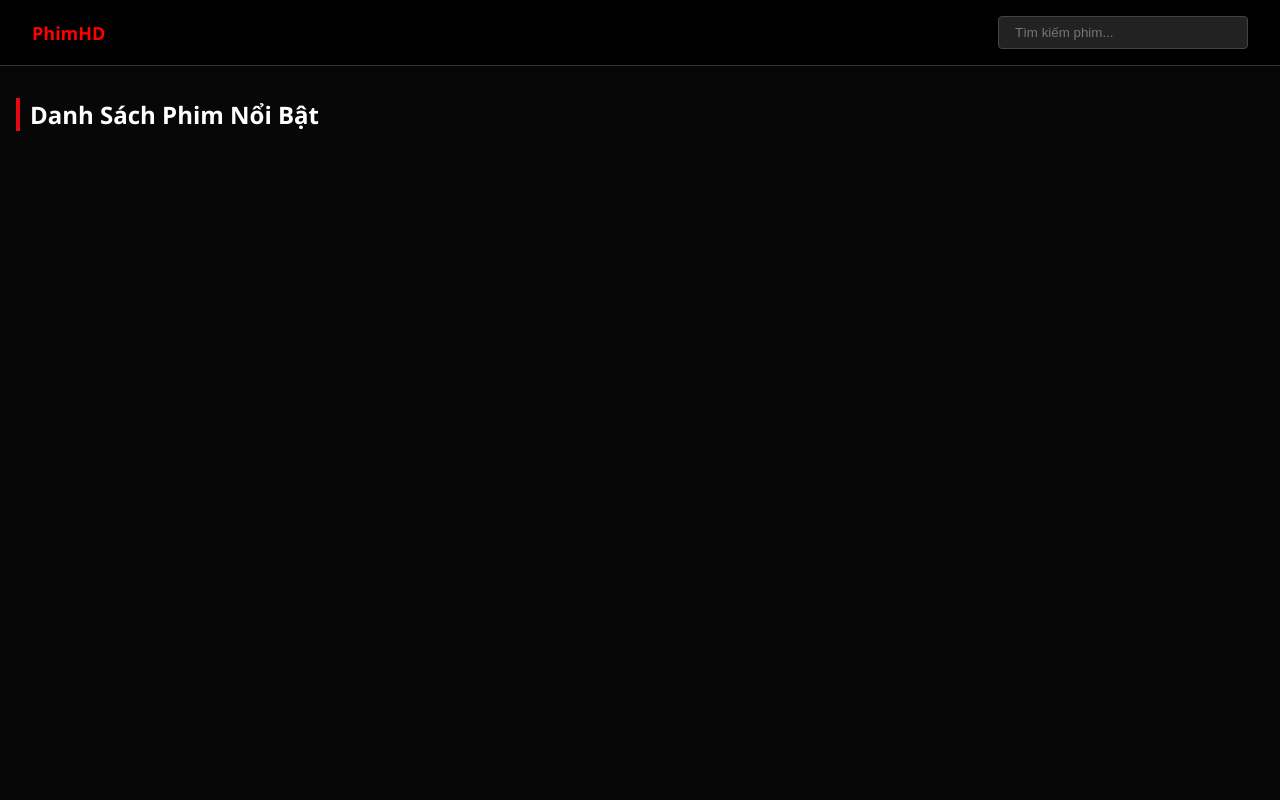
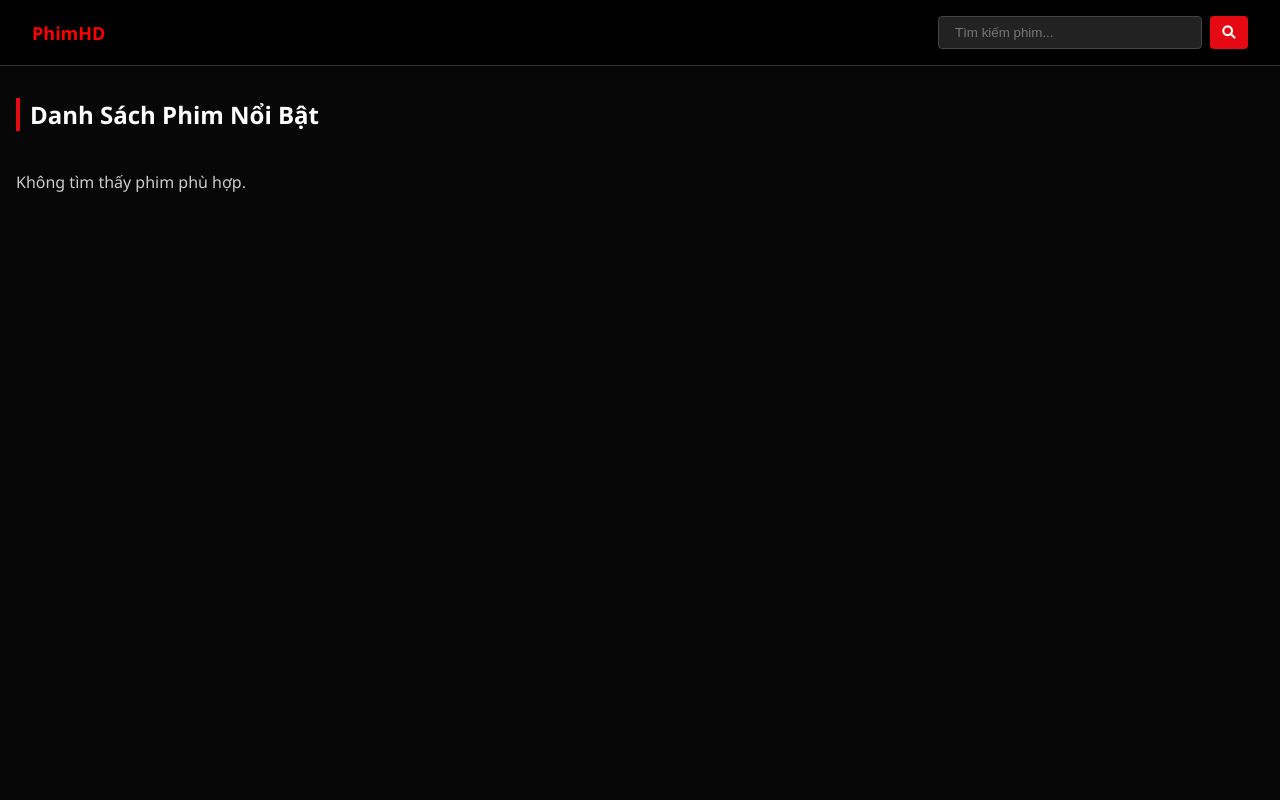
Before and after one commit to duckcode-lab/movie-website, a Node server app: template views/index.ejs in a window 1280 px wide. Run offline with Node 20, Linux system fonts and the light colour scheme; the template is opened without the code that fills it, so the values that code supplies are empty.

Commit message:
MVC upgrade

```diff
--- a/app.js
+++ b/app.js
@@ -9,161 +9,9 @@ app.set('views', path.join(__dirname, 'views'));
 
 app.use(express.static(path.join(__dirname, 'public')));
 
-const movies = [
-  {
-    id: 1,
-    title: 'Attack on Titan: Crimson Bow và Arrow',
-    englishTitle: 'Attack on Titan: Crimson Bow and Arrow',
-    year: 2014,
-    quality: 'FHD',
-    rating: '8.9',
-    episodes: 'Full / Full',
-    genre: 'Shounen, Super Power, Fantasy, Drama, Action',
-    studio: 'Wit Studio',
-    cast: 'Ackerman Mikasa ,Yeager Eren ,Arlert Armin',
-    description: 'Movie Recap từ tập 1-13. ',
-    country: "Nhật Bản",
-    posterUrl: 'https://cdn.myanimelist.net/images/anime/7/63283.jpg',
-    bannerUrl: 'https://image.tmdb.org/t/p/original/uqYRYdr8O0YjvuzLlDwvvSoZtuA.jpg',
-    videoUrl: 'https://s2.phim1280.tv/20240103/VfPpCbOm/3000kb/hls/index.m3u8'
-  },
-  {
-    id: 2,
-    title: 'Kimetsu no yaiba: Đại Chiến Vô Hạn Thành',
-    englishTitle: 'Demon Slayer: Kimetsu no Yaiba – Infinity Castle',
-    year: 2025,
-    quality: 'FHD',
-    rating: 9.8,
-    episodes: 'Full / Full',
-    genre: 'Action, Fantasy, Supernatural, Shounen',
-    studio: 'ufotable',
-    cast: 'Kamado Tanjirou, Kibutsuji Muzan, Tomioka Giyuu, Kochou Shinobu',
-    description: 'Sát Quỷ Đội chính thức bước vào trận chiến sinh tử cuối cùng tại Vô Hạn Thành - đại bản doanh của Muzan. Các Trụ Cột và Tanjirou phải đối đầu trực tiếp với các Thượng Huyền Quỷ hùng mạnh nhất.',
-    country: "Nhật Bản",
-    posterUrl: 'https://cdn.myanimelist.net/images/anime/1681/148216.jpg',
-    bannerUrl: 'https://encrypted-tbn0.gstatic.com/images?q=tbn:ANd9GcSGtbSP6kL7nuUGjIbnQHIdLrVcfwDY0pFWKlYCrMfpeg&s=10',
-    videoUrl: 'https://v7.kkphimplayer7.com/20260729/a8XUKTef/3500kb/hls/index.m3u8'
-  },
-  {
-    id: 3,
-    title: "Huyền Thoại Aang: Tiết Khí Sư Cuối Cùng",
-    englishTitle: "Avatar: Aang, The Last Airbender",
-    posterUrl: 'https://api.phimmoihd.it.com/api/v1/img?url=https%3A%2F%2Fcdn.phimmoihd.it.com%2Fuploads%2Fimages%2Fhuyen-thoai-aang-tiet-khi-su-cuoi-cung-background-msrjmimb6r8.webp&w=384&q=50',
-    videoUrl: 'https://v7.kkphimplayer7.com/20260423/RLnA6Qzp/3500kb/hls/index.m3u8',
-    bannerUrl:'https://encrypted-tbn0.gstatic.com/images?q=tbn:ANd9GcSbXqqcznKSDqxrQwdcUVefggfd12o3WSWqHhJt_nnXQg&s=10',
-    rating: 9.0,
-    quality: "FHD",
-    year: 2026,
-    genre: "Hành Động, Phiêu Lưu, Gia Đình",
-    director: "Lauren Montgomery",
-    cast: "Eric Nam, Jessica Matten, Román Zaragoza, Dave Bautista, Steven Yeun, Dionne Quan, Geraldine Viswanathan, Dee Bradley Baker",
-    country: "Âu Mỹ",
-    description: "Avatar Aang, the world's last Airbender, learns of an ancient power that could save his culture from extinction. With the help of his friends, he embarks on a global quest to find it before it falls into the wrong hands and threatens to upend the peace they sacrificed everything to achieve."
-  },
-  {
-    id: 4,
-    title: 'Shang-Chi và Huyền Thoại Thập Luân',
-    englishTitle: 'Shang-Chi and the Legend of the Ten Rings',
-    year: 2021,
-    quality: 'FHD',
-    rating: 7.5,
-    episodes: 'Full / Full',
-    genre: 'Hành Động, Viễn Tưởng, Phiêu Lưu',
-    studio: 'Marvel Studio',
-    country: "Âu Mỹ",
-    cast: 'Simu Liu, Awkwafina, Zhang Meng`er, Fala Chen, Florian Munteanu, Benedict Wong, Yuen Wah, Michelle Yeoh ',
-    description: 'Phim "Shang-Chi và Huyền Thoại Thập Luân" của Marvel Studios có sự tham gia của Simu Liu  (Lưu Tư Mộ) trong vai Shang-Chi (Thượng Khí), người phải đối mặt với quá khứ ngỡ đã quên khi bị lôi kéo vào mạng lưới của tổ chức bí ẩn Thập Hoàn. Phim còn có sự tham gia của Lương Triều Vỹ trong vai Wenwu (Văn Vũ), Awkwafina trong vai Katy, bạn của Shang-Chi và Dương Tử Quỳnh trong vai Jiang Nan, cùng với Fala Chen (Trần Pháp Lạp), Meng"er Zhang (Trương Mộng Nhi), Florian Munteanu và Ronny Chieng (Tiền Tính Y).',
-    posterUrl: 'https://api.phimmoihd.it.com/api/v1/img?url=https%3A%2F%2Fcdn.phimmoihd.it.com%2Fuploads%2Fimages%2Fshang-chi-va-huyen-thoai-thap-luan-msri95jp26e.webp&w=384&q=50',
-    bannerUrl: 'https://encrypted-tbn0.gstatic.com/images?q=tbn:ANd9GcTvN8WIcS1S-4Nt2juQqxUGxCorm6VG-8W6IyfrQ5_z-Bl3Q_U6GolrWW8&s=10',
-    videoUrl: 'https://s1.phim1280.tv/20231020/TZvkJegN/3000kb/hls/index.m3u8'
-  },
-  {
-    id: 5,
-    title: 'Quỷ Dữ Từ Luyện Ngục',
-    englishTitle: 'King Keaw',
-    year: 2026,
-    quality: 'FHD',
-    rating: 5.0,
-    episodes: 'Full / Full',
-    genre: 'Kinh Dị, Hình Sự, Chính Kịch',
-    director: ' เอกชัย ศรีวิชัย ',
-    cast: 'อินทิรา เจริญปุระ, นภัทร อินทร์ใจเอื้อ, อภิญญา สกุลเจริญสุข, พิมพ์พรรณ ชลายนคุปต์, Sonthaya Chitmanee, เอกชัย ศรีวิชัย, Phakeeya Phongern, Thanetpiphat Sutthihirandamrong',
-    country: "Thái Lan",
-    description: 'Kingkaew lấy cảm hứng từ vụ án có thật năm 1978, tại nhà tù Bang Kwang khét tiếng. Một người phụ nữ mắc bệnh tâm thần bị buộc tội bắt cóc và sát hại trẻ em gây chấn động. Dù chứng cứ dồn dập, cô vẫn khẳng định “Tôi vô tội”. Cuối cùng, tòa tuyên án tử hình, Kingkaew chết trong oán hận tột cùng. Sau cái chết, hàng loạt hiện tượng kinh hoàng bắt đầu xảy ra. Oan hồn Kingkaew quay lại, gieo rắc nỗi ám ảnh lên tất cả những người liên quan. Khi nỗi sợ dâng cao, họ buộc phải đối mặt với sự thật đen tối phía sau vụ án… và thứ tà ác vẫn chưa chịu ngủ yên.',
-    posterUrl: 'https://api.phimmoihd.it.com/api/v1/img?url=https%3A%2F%2Fcdn.phimmoihd.it.com%2Fuploads%2Fimages%2Fquy-du-tu-luyen-nguc-background-msrjmiob24f.webp&w=384&q=50',
-    bannerUrl: 'https://encrypted-tbn0.gstatic.com/images?q=tbn:ANd9GcR4AZI3KwGCVwRGdSZU86b-84TS50Fdxw6lbruPgWOgXg&s=10',
+const movieRoutes = require('./routes/movieRoutes');
 
-  },
-  {
-    id: 6,
-    title: 'Vùng Đất Linh Hồn',
-    englishTitle: 'Spirited Away (Sen to Chihiro no Kamikakushi)',
-    year: 2001,
-    quality: 'FHD',
-    rating: 9.5,
-    episodes: 'Full / Full',
-    genre: 'Animation, Adventure, Drama, Supernatural',
-    studio: 'Studio Ghibli',
-    cast: 'Ogino Chihiro, Haku, Yubaba, No-Face',
-    country: "Nhật Bản",
-    description: 'Chihiro lạc vào thế giới linh hồn sau khi cha mẹ cô bị biến thành heo. Để giải cứu họ và trở về thế giới loài người, cô phải làm việc tại nhà tắm công cộng của phù thủy Yubaba.',
-    posterUrl: 'https://cdn.myanimelist.net/images/anime/6/79597.jpg',
-    bannerUrl: 'https://encrypted-tbn0.gstatic.com/images?q=tbn:ANd9GcRauE77hIql4sEmW58CBP5TfE-HQfcHHzsEvc3_Y-kOQg&s=10',
-  },
-  {
-    id: 7,
-    title: 'Tên Cậu Là Gì?',
-    englishTitle: 'Your Name. (Kimi no Na wa.)',
-    year: 2016,
-    quality: 'FHD',
-    rating: 9.4,
-    episodes: 'Full / Full',
-    genre: ' Tình Cảm, Chính Kịch, Trẻ Em',
-    studio: 'CoMix Wave Films',
-    cast: 'Thần Mộc Long Chi Giới, Thượng Bạch Thạch Manh Âm, Thành Điền Lăng, Du Mộc Bích, Đảo 﨑 Tín Trường, Thạch Xuyên Giới Nhân, Cốc Hoa Âm, てらそままさき',
-    country: "Nhật Bản",
-    description: 'Mitsuha - nữ sinh vùng nông thôn và Taki - nam sinh tại Tokyo đột nhiên bị tráo đổi thân xác cho nhau qua những giấc mơ. Cả hai bắt đầu tìm cách kết nối và khám phá ra bí mật đằng sau thảm họa sao băng.',
-    posterUrl: 'https://cdn.myanimelist.net/images/manga/1/182270.jpg',
-    bannerUrl: 'https://encrypted-tbn0.gstatic.com/images?q=tbn:ANd9GcSn71hOeo4EdsyN1Zm7yJaoirFU2uk4TbeVMtQgsCVcrg&s',
-    videoUrl:'https://s4.phim1280.tv/20241103/SZBlCqIM/2000kb/hls/index.m3u8',
-  },
-  {
-    id: 8,
-    title: 'Bleach: Huyết Chiến Ngàn Năm',
-    englishTitle: 'Bleach: Thousand-Year Blood War',
-    year: 2022,
-    quality: 'FHD',
-    country: "Nhật Bản",
-    rating: 9.1,
-    episodes: 'Full / Full',
-    genre: 'Action, Supernatural, Shounen, Fantasy',
-    studio: 'Studio Pierrot',
-    cast: 'Kurosaki Ichigo, Kuchiki Rukia, Yhwach, Ishida Uryuu',
-    description: 'Đế chế Quincy dưới sự dẫn dắt của Yhwach trỗi dậy sau 1.000 năm quy ẩn, tuyên chiến với Thi Hồn Giới (Soul Society). Ichigo và các Tử Thần phải dốc toàn lực cho trận chiến sinh tử này.',
-    posterUrl: 'https://cdn.myanimelist.net/images/anime/1908/135431.jpg',
-    bannerUrl: 'https://encrypted-tbn0.gstatic.com/images?q=tbn:ANd9GcQEEad9AH59HK1uoL2RJBlebyK-P3NVK_ksKWWEZ2KBhQ&s=10',
-  }
-];
-app.get('/', (req, res) => {
-  res.render('index', {
-    pageTitle: 'Kho Phim lẻ',
-    movies: movies
-  });
-});
-
-app.get('/watch/:id', (req, res) => {
-  const movieId = parseInt(req.params.id);
-  const movie = movies.find(m => m.id === movieId);
-
-  if (!movie) {
-    return res.status(404).send('Không tìm thấy phim!');
-  }
-
-  res.render('watch', {
-    pageTitle: `Xem phim ${movie.title} - kho phim lẻ`,
-    movie: movie
-  });
-});
+app.use('/', movieRoutes);
 
 app.listen(PORT, () => {
   console.log(`Server đang chạy tại: http://localhost:${PORT}`);
--- a/public/css/style.css
+++ b/public/css/style.css
@@ -60,6 +60,41 @@ body {
   background-color: #222;
   color: #fff;
   width: 250px;
+}
+
+.search-form {
+  display: flex;
+  gap: 8px;
+  width: min(310px, 55vw);
+}
+
+.search-form .search-input {
+  width: 100%;
+  min-width: 0;
+}
+
+.search-submit {
+  flex: 0 0 38px;
+  border: 0;
+  border-radius: 4px;
+  background: #e50914;
+  color: #fff;
+  cursor: pointer;
+}
+
+.search-submit:hover {
+  background: #c40812;
+}
+
+.search-form .search-input:focus-visible,
+.search-submit:focus-visible {
+  outline: 2px solid #fff;
+  outline-offset: 2px;
+}
+
+.search-empty {
+  padding: 1rem 0;
+  color: #ccc;
 }
 
 .container {
--- a/views/index.ejs
+++ b/views/index.ejs
@@ -11,14 +11,18 @@
     <div class="nav-left">
       <a href="/" class="logo">PhimHD</a>
     </div>
-    <input type="text" placeholder="Tìm kiếm phim..." class="search-input">
+    <form class="search-form" action="/" method="get" role="search">
+      <input type="search" name="q" placeholder="Tìm kiếm phim..." class="search-input" aria-label="Tìm kiếm phim" value="<%= searchQuery %>">
+      <button class="search-submit" type="submit" aria-label="Tìm kiếm"><i class="fas fa-search" aria-hidden="true"></i></button>
+    </form>
   </header>
   <div id="dynamic-bg" class="hero-background"></div>
   <div class="bg-overlay"></div>
 
   <main class="container">
-    <h2 class="section-title">Danh Sách Phim Nổi Bật</h2>
+    <h2 class="section-title"><%= searchQuery ? `Kết quả tìm kiếm cho "${searchQuery}"` : 'Danh Sách Phim Nổi Bật' %></h2>
 
+    <% if (movies.length > 0) { %>
     <div class="movie-grid">
       <% movies.forEach(movie => { %>
         <div class="movie-card-wrapper" data-banner="<%= movie.bannerUrl || movie.posterUrl %>">
@@ -71,6 +75,9 @@
         </div>
       <% }); %>
     </div>
+    <% } else { %>
+      <p class="search-empty">Không tìm thấy phim phù hợp.</p>
+    <% } %>
   </main>
   <script>
     document.addEventListener('DOMContentLoaded', () => {
--- a/views/watch.ejs
+++ b/views/watch.ejs
@@ -193,7 +193,10 @@
     <div class="nav-left">
       <a href="/" class="logo">PhimHD</a>
     </div>
-    <input type="text" placeholder="Tìm kiếm phim..." class="search-input">
+    <form class="search-form" action="/" method="get" role="search">
+      <input type="search" name="q" placeholder="Tìm kiếm phim..." class="search-input" aria-label="Tìm kiếm phim">
+      <button class="search-submit" type="submit" aria-label="Tìm kiếm"><i class="fas fa-search" aria-hidden="true"></i></button>
+    </form>
   </header>
 
   <main style="max-width: 1100px; margin: 20px auto; padding: 0 15px; position: relative; z-index: 2;">
```
Also changed, not shown: controllers/movieController.js (added, +26 -0 lines), models/movieModel.js (added, +177 -0 lines), routes/movieRoutes.js (added, +9 -0 lines).
